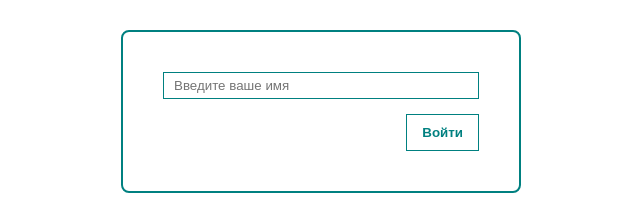
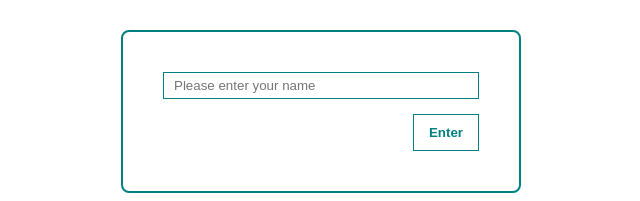
Before and after one commit to edelmutic/rtcs, a React (Create React App) app in the folder client/: page / in a window 1280 px wide. Shown: the top 201 px of the page, without its empty margins (319-959 px from the left). Built offline with nearby package versions, Linux system fonts and the light colour scheme; the HTML template or start-up script is replaced by a standard one.

Commit message:
change name and palceholders

```diff
--- a/client/src/WebSocket.jsx
+++ b/client/src/WebSocket.jsx
@@ -52,8 +52,8 @@ const WebSocket = () => {
                         value={username}
                         onChange={e => setUsername(e.target.value)}
                         type="text"
-                        placeholder="Введите ваше имя" />
-                    <button onClick={connect}>Войти</button>
+                        placeholder="Please enter your name" />
+                    <button onClick={connect}>Enter</button>
                 </div>
             </div>
         )
@@ -65,14 +65,14 @@ const WebSocket = () => {
             <div>
                 <div className="form">
                     <input value={value} onChange={e => setValue(e.target.value)} type="text" />
-                    <button onClick={sendMessage}>Отправить</button>
+                    <button onClick={sendMessage}>Send</button>
                 </div>
                 <div className="messages">
                     {messages.map(mess =>
                         <div key={mess.id}>
                             {mess.event === 'connection'
                                 ? <div className="connection_message">
-                                    Пользователь {mess.username} подключился
+                                    User {mess.username} connected
                                 </div>
                                 : <div className="message">
                                     {mess.username}. {mess.message}
```
